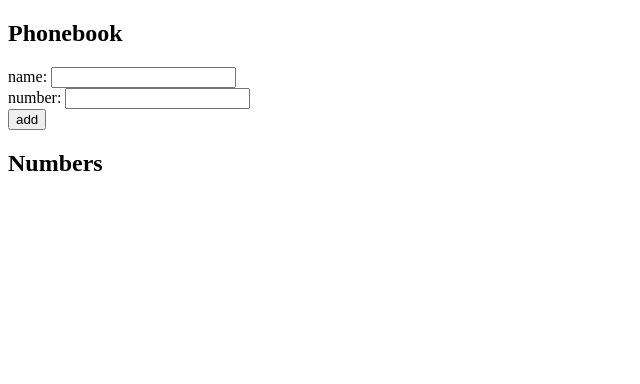
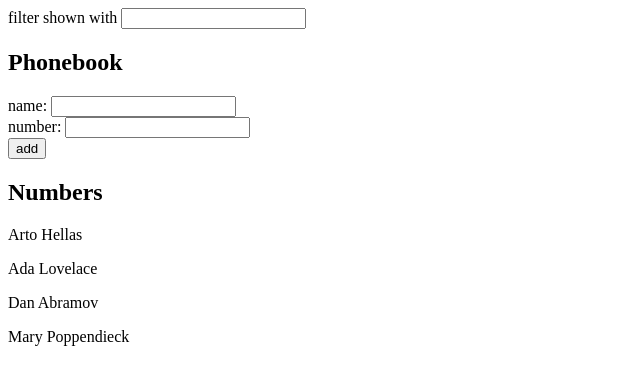
Before and after one commit to bailan-jer/fullStackOpen, a React (Vite) app in the folder part2/phonebook/: page / in a window 1280 px wide. Shown: the top 384 px of the page, without its empty margins (0-640 px from the left). Built offline with nearby package versions, Linux system fonts and the light colour scheme.

Commit message:
Exercise 2.9

```diff
--- a/part2/phonebook/src/App.jsx
+++ b/part2/phonebook/src/App.jsx
@@ -1,9 +1,15 @@
 import { useState } from 'react'
 
 const App = () => {
-  const [persons, setPersons] = useState([])
+  const [persons, setPersons] = useState([
+    { name: 'Arto Hellas', number: '040-123456', id: 1 },
+    { name: 'Ada Lovelace', number: '39-44-5323523', id: 2 },
+    { name: 'Dan Abramov', number: '12-43-234345', id: 3 },
+    { name: 'Mary Poppendieck', number: '39-23-6423122', id: 4 }
+  ])
   const [newName, setNewName] = useState('')
   const [newPhone, setNewPhone] = useState("")
+  const [searchName, setSearchName] = useState("")
 
   const handleAddPerson = (event) => {
     event.preventDefault()
@@ -22,9 +28,15 @@
   const handlePhoneChange = (event) => {
     setNewPhone(event.target.value);
   }
+  const handleSearchName = (event) => {
+    setSearchName(event.target.value)
+  }
+
+  const personsToShow = persons.filter(person => person.name.toLowerCase().includes(searchName.toLowerCase()))
 
   return (
     <div>
+      filter shown with <input value = {searchName} onChange = {handleSearchName} />
       <h2>Phonebook</h2>
       <form onSubmit = {handleAddPerson}>
         <div>
@@ -36,7 +48,7 @@
         </div>
       </form>
       <h2>Numbers</h2>
-      {persons.map(person => <p key = {person.name}>{person.name} {person.phone}</p>)}
+      {personsToShow.map(person => <p key = {person.name}>{person.name} {person.phone}</p>)}
     </div>
   )
 }
```
